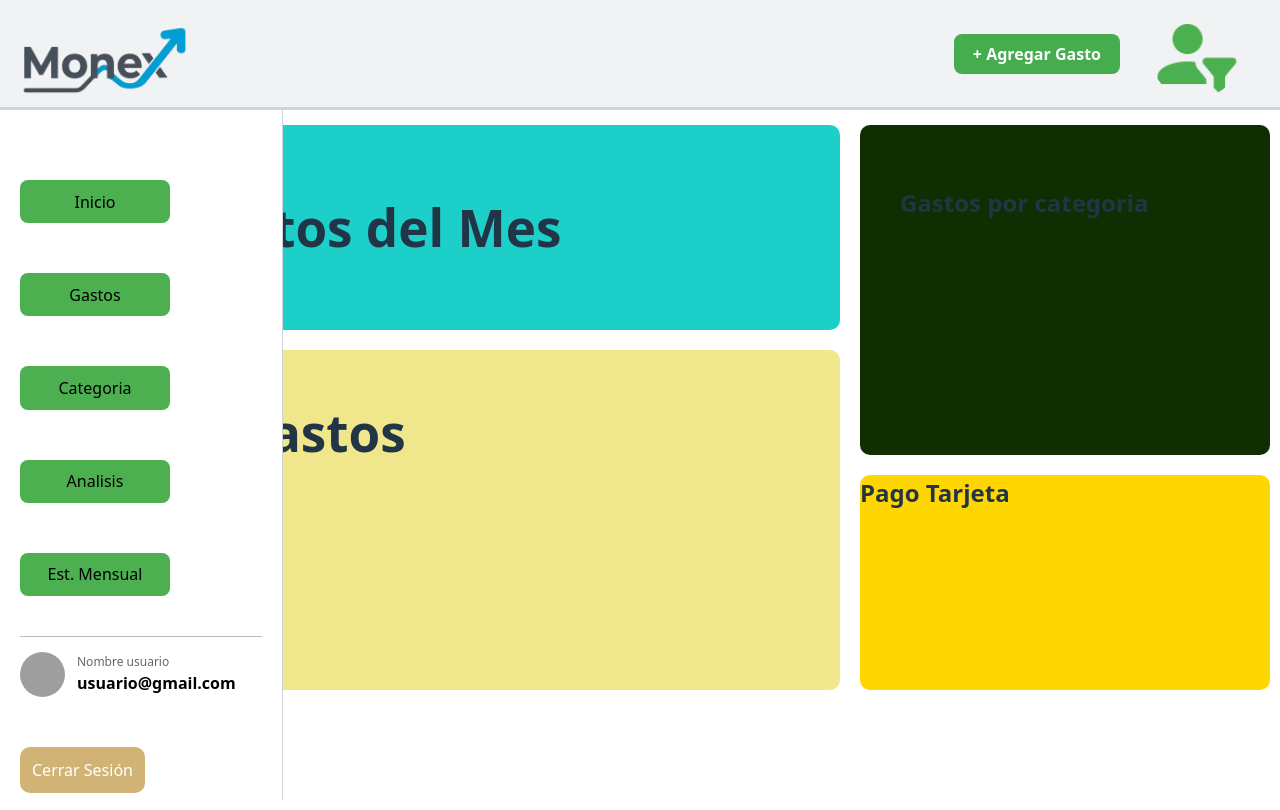
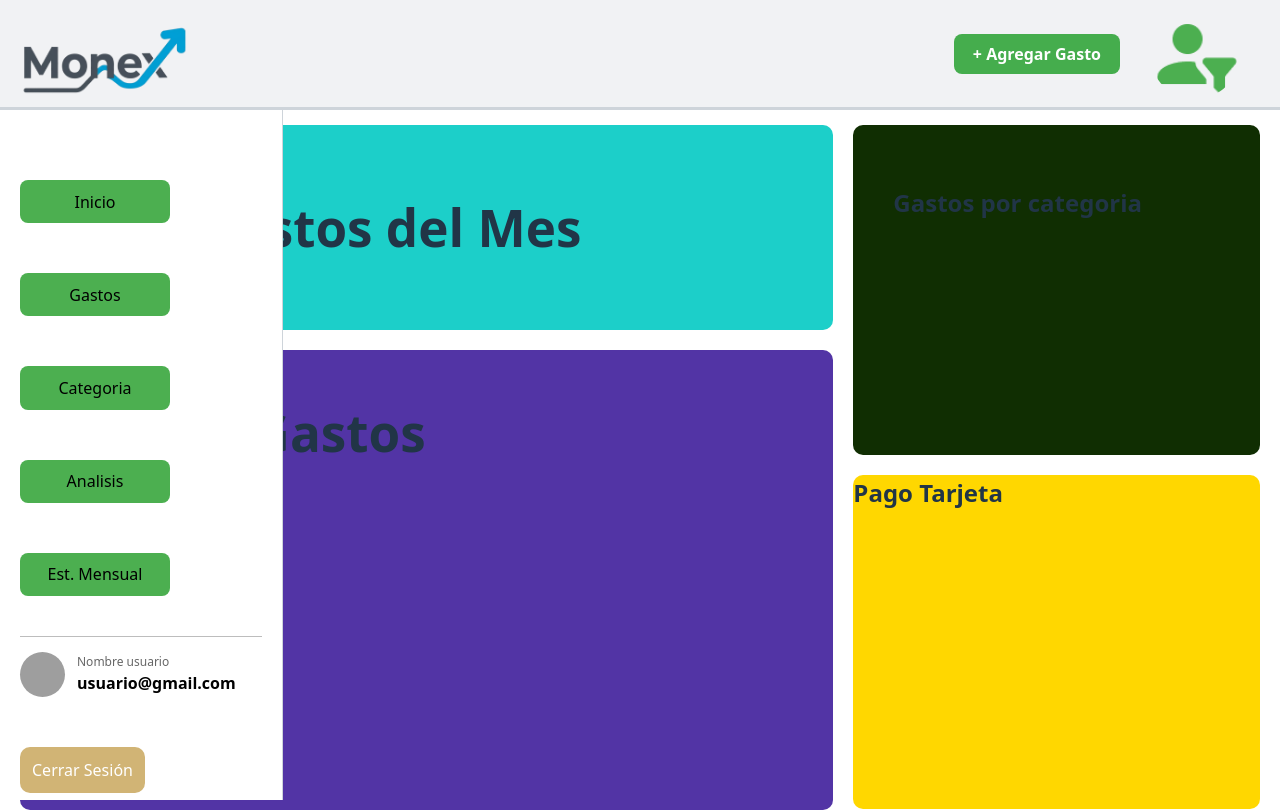
Before and after one commit to Heartsmith1/Monex, a React app in the folder Monex/frontend/: page /Home in a window 1280 px wide. Built offline with nearby package versions, Linux system fonts and the light colour scheme; the HTML template or start-up script is replaced by a standard one.

Commit message:
agrandar contenedores home

```diff
--- a/Monex/frontend/src/css/pages/home.css
+++ b/Monex/frontend/src/css/pages/home.css
@@ -17,7 +17,6 @@
     padding: 40px;
     flex: 1;
     height: 250px;
-    margin-right: 10px;
     border-radius: 10px;
 }
 
@@ -28,6 +27,7 @@
 
 .col_izquierda{
     flex: 2;
+    margin-left: 20px;
     display: flex;
     flex-direction: column;
     gap: 20px;
@@ -35,18 +35,18 @@
 
 .col_derecha{
     flex: 1;
+    margin-right: 20px;
 }
 
 .contendor_ultimos_gastos{
-    background: khaki;
+    background: rgb(82, 52, 165);
     padding: 20px;
     border-radius: 10px;
-    height: 300px;
+    height: 420px;
 }
 
 .contenedor_pago_tarjeta_home{
     background: gold;
-    height: 215px;
+    height: 334px;
     border-radius: 10px;
-    margin-right: 10px;
 }
--- a/Monex/frontend/src/pages/home/Home.jsx
+++ b/Monex/frontend/src/pages/home/Home.jsx
@@ -2,6 +2,8 @@ import { SideBar } from "../../components/SideBar/SideBar";
 import { Navbar } from "../../components/Navbar/Navbar";
 
 export function Home() {
+
+
     return (
         <div className="contenedor_Home">
             <SideBar />
```
